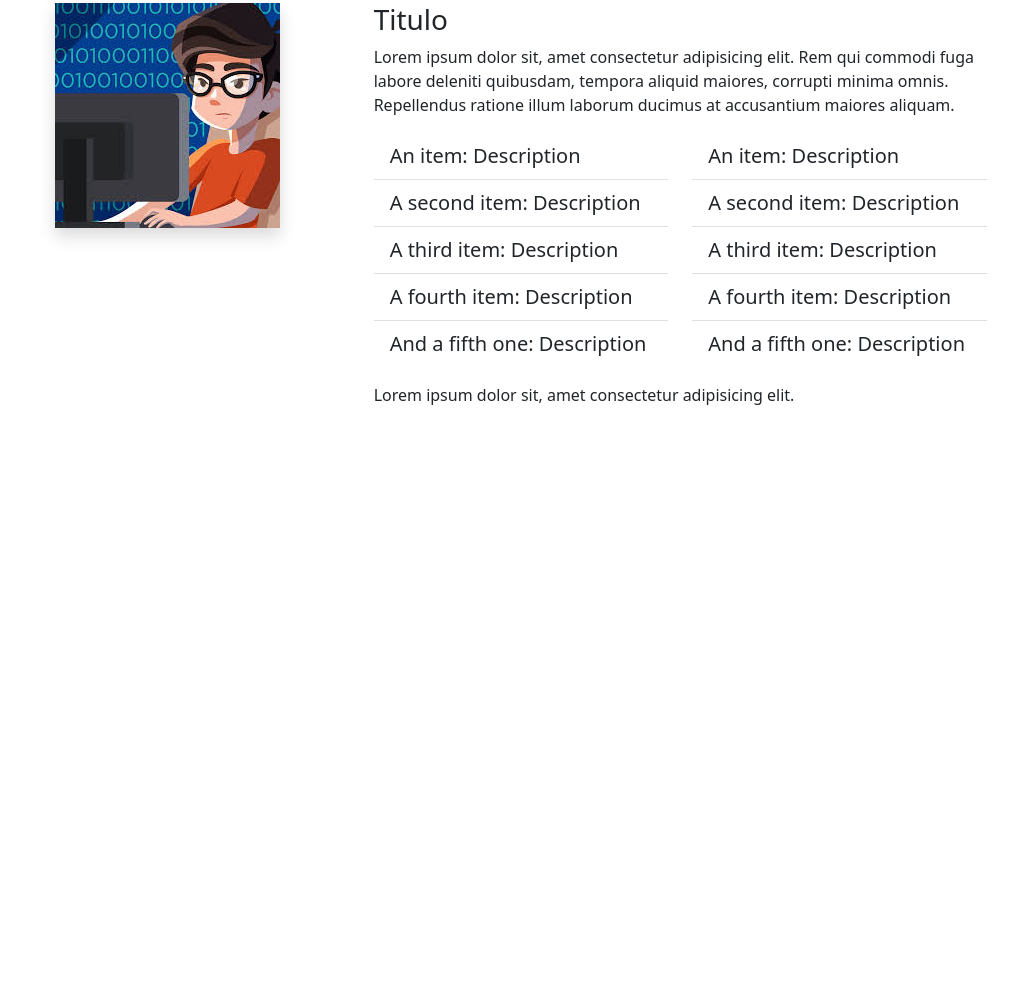
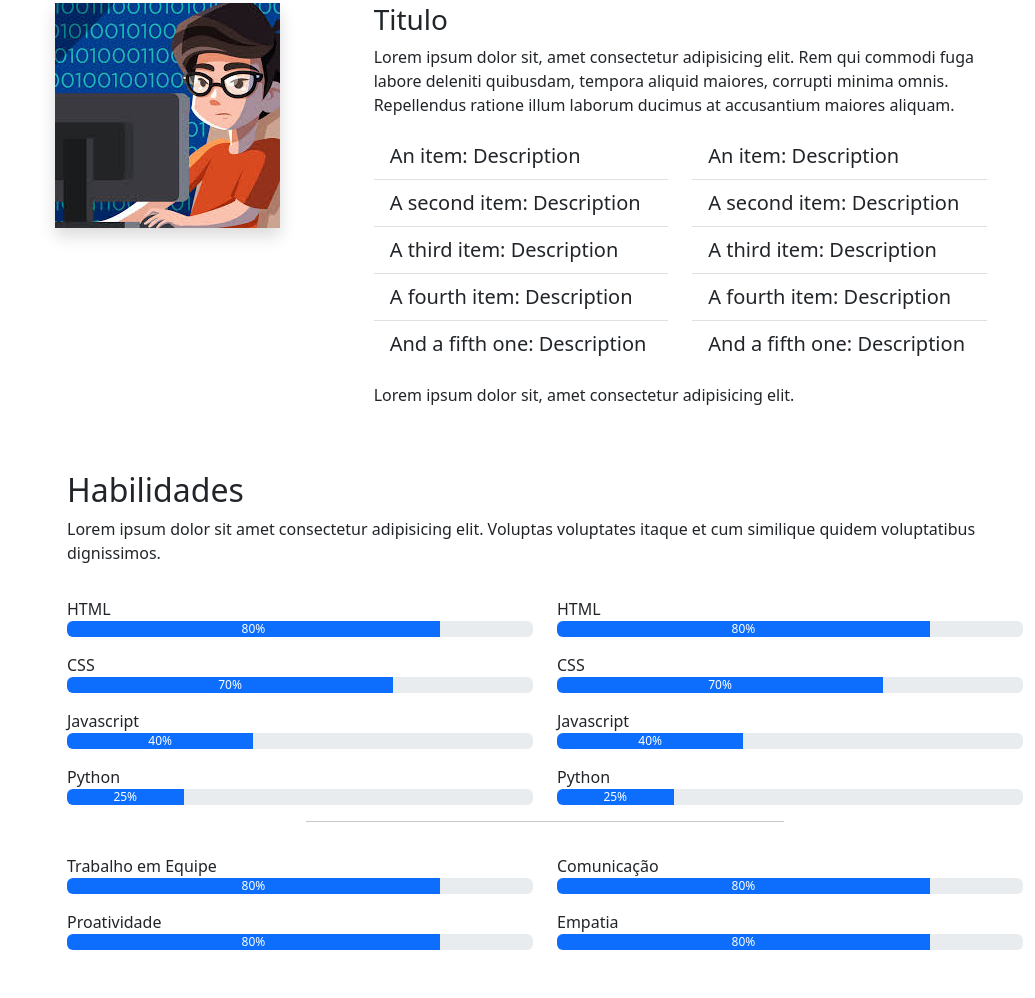
Before and after one commit to Shepardy22/paginaPortifolio_project, a plain HTML site: page index.html in a window 1280 px wide. Shown: the part 923-1921 px from the top of the page, without its empty margins (245-1280 px from the left). Before the commit the page ends 1346 px from the top, so only its background shows below. Drawn offline with nearby package versions, Linux system fonts and the light colour scheme.

Commit message:
Section habilidades Adicionada

```diff
--- a/index.html
+++ b/index.html
@@ -172,6 +172,81 @@
 
         <section id="habilidades">
 
+            <div class="container pb-5">
+
+                <h2 class="pt-5">Habilidades</h2>
+                <p>Lorem ipsum dolor sit amet consectetur adipisicing elit.
+                    Voluptas voluptates itaque et cum similique quidem voluptatibus dignissimos.
+                </p>
+
+                <div class="row">
+                    <div class="col-md-6">
+                        <p class="mt-3 mb-0">HTML</p>
+                        <div class="progress">
+                            <div class="progress-bar" data-anime="left" role="progressbar" aria-label="Example with label" style="width: 80%;" aria-valuenow="80" aria-valuemin="0" aria-valuemax="100">80%</div>
+                        </div>
+                        <p class="mt-3 mb-0">CSS</p>
+                        <div class="progress">
+                            <div class="progress-bar" data-anime="left" role="progressbar" aria-label="Example with label" style="width: 70%;" aria-valuenow="70" aria-valuemin="0" aria-valuemax="100">70%</div>
+                        </div>
+                        <p class="mt-3 mb-0">Javascript</p>
+                        <div class="progress">
+                            <div class="progress-bar" data-anime="left" role="progressbar" aria-label="Example with label" style="width: 40%;" aria-valuenow="40" aria-valuemin="0" aria-valuemax="100">40%</div>
+                        </div>
+                        <p class="mt-3 mb-0">Python</p>
+                        <div class="progress">
+                            <div class="progress-bar" data-anime="left" role="progressbar" aria-label="Example with label" style="width: 25%;" aria-valuenow="25" aria-valuemin="0" aria-valuemax="100">25%</div>
+                        </div>
+                    </div>
+                    <div class="col-md-6">
+                        <p class="mt-3 mb-0">HTML</p>
+                        <div class="progress">
+                            <div class="progress-bar" data-anime="left" role="progressbar" aria-label="Example with label" style="width: 80%;" aria-valuenow="80" aria-valuemin="0" aria-valuemax="100">80%</div>
+                        </div>
+                        <p class="mt-3 mb-0">CSS</p>
+                        <div class="progress">
+                            <div class="progress-bar" data-anime="left" role="progressbar" aria-label="Example with label" style="width: 70%;" aria-valuenow="70" aria-valuemin="0" aria-valuemax="100">70%</div>
+                        </div>
+                        <p class="mt-3 mb-0">Javascript</p>
+                        <div class="progress">
+                            <div class="progress-bar" data-anime="left" role="progressbar" aria-label="Example with label" style="width: 40%;" aria-valuenow="40" aria-valuemin="0" aria-valuemax="100">40%</div>
+                        </div>
+                        <p class="mt-3 mb-0">Python</p>
+                        <div class="progress">
+                            <div class="progress-bar" data-anime="left" role="progressbar" aria-label="Example with label" style="width: 25%;" aria-valuenow="25" aria-valuemin="0" aria-valuemax="100">25%</div>
+                        </div>
+                    </div>
+                </div>
+
+                <hr class="w-50  me-auto ms-auto">
+
+                <div class="row">
+
+                    <div class="col-md-6">
+                        <p class="mt-3 mb-0">Trabalho em Equipe</p>
+                        <div class="progress">
+                            <div class="progress-bar" data-anime="left" role="progressbar" aria-label="Example with label" style="width: 80%;" aria-valuenow="80" aria-valuemin="0" aria-valuemax="100">80%</div>
+                        </div>
+                        <p class="mt-3 mb-0">Proatividade</p>
+                        <div class="progress">
+                            <div class="progress-bar" data-anime="left" role="progressbar" aria-label="Example with label" style="width: 80%;" aria-valuenow="80" aria-valuemin="0" aria-valuemax="100">80%</div>
+                        </div>
+                    </div>
+                    <div class="col-md-6">
+                        <p class="mt-3 mb-0">Comunicação</p>
+                        <div class="progress">
+                            <div class="progress-bar" data-anime="left" role="progressbar" aria-label="Example with label" style="width: 80%;" aria-valuenow="80" aria-valuemin="0" aria-valuemax="100">80%</div>
+                        </div>
+                        <p class="mt-3 mb-0">Empatia</p>
+                        <div class="progress">
+                            <div class="progress-bar" data-anime="left" role="progressbar" aria-label="Example with label" style="width: 80%;" aria-valuenow="80" aria-valuemin="0" aria-valuemax="100">80%</div>
+                        </div>
+                    </div>
+
+                </div>
+
+            </div>
+
         </section>
 
         <section id="curriculo">
```
